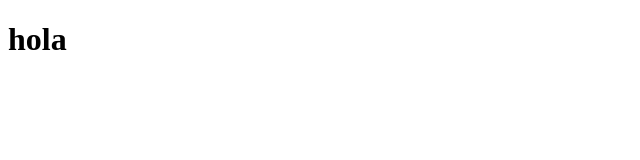
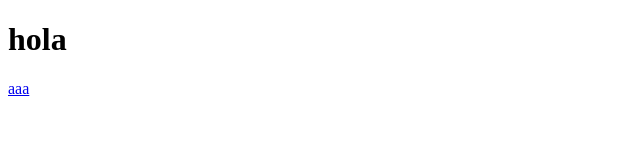
Before and after one commit to Kir464/sistema, a plain HTML site: page index.html in a window 1280 px wide. Shown: the full height of the page, 0-640 px from the left. Drawn offline with Linux system fonts and the light colour scheme.

Commit message:
hola mundo

```diff
--- a/index.html
+++ b/index.html
@@ -8,5 +8,6 @@
 </head>
 <body>
     <h1>hola</h1>
+    <a href="http://localhost">aaa</a>
 </body>
 </html>
```
